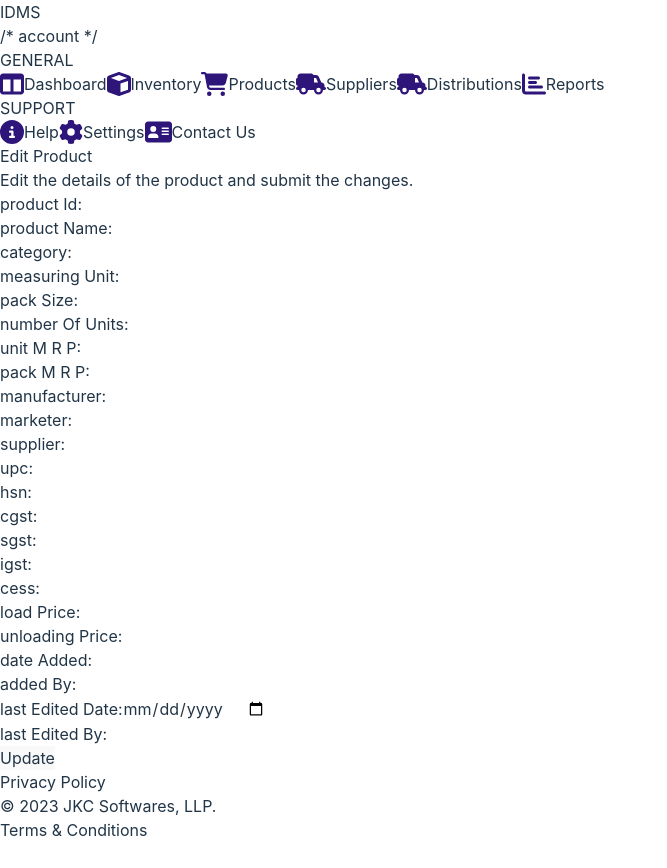
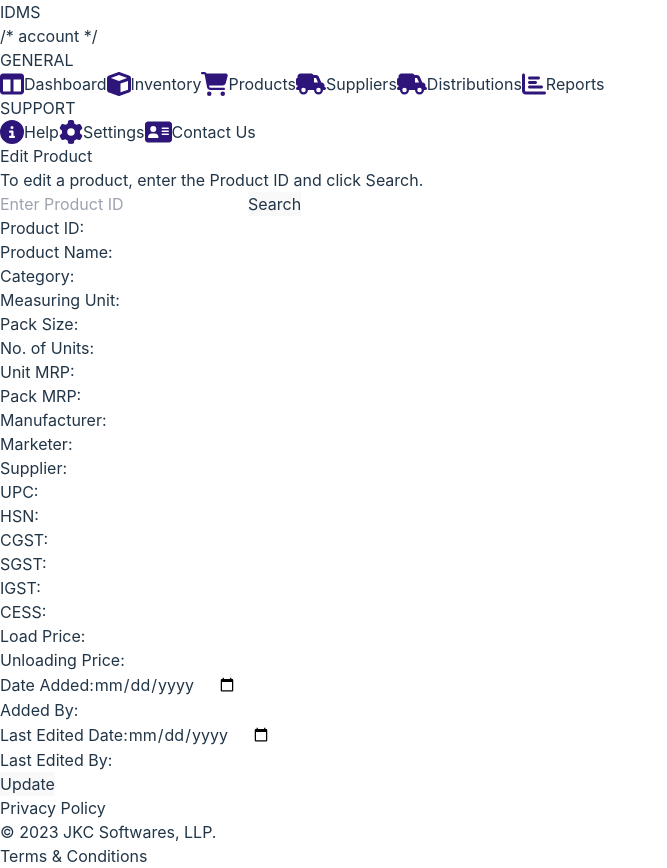
Before and after one commit to JKCSoftwares-Interns/IDMS, a React (Vite) app in the folder client/: page /inventory/editproducts in a window 1280 px wide. Shown: the whole page, without its empty margins (0-667 px from the left). Before the commit the page ends 842 px from the top, so only its background shows below. Built offline with nearby package versions, Linux system fonts and the light colour scheme; no server answers.

Commit message:
refactor: Update date format in data.json and editProduct page

```diff
--- a/client/src/Pages/inventory/editProducts.jsx
+++ b/client/src/Pages/inventory/editProducts.jsx
@@ -1,46 +1,82 @@
-import React, { useState, useEffect } from 'react';
+import React, { useState, useEffect } from "react";
 
-const editProducts = () => {
+const AddProducts = () => {
+  const [products, setProducts] = useState([]);
+  const [searchId, setSearchId] = useState("");
   const [formData, setFormData] = useState({
-        productId: '',
-        productName: '',
-        category: '',
-        measuringUnit: '',
-        packSize: '',
-        numberOfUnits: '',
-        unitMRP: '',
-        packMRP: '',
-        manufacturer: '',
-        marketer: '',
-        supplier: '',
-        upc: '',
-        hsn: '',
-        cgst: '',
-        sgst: '',
-        igst: '',
-        cess: '',
-        loadPrice: '',
-        unloadingPrice: '',
-        dateAdded: '',
-        addedBy: '',
-        lastEditedDate: '',
-        lastEditedBy: '',
+    productId: "",
+    productName: "",
+    category: "",
+    measuringUnit: "",
+    packSize: "",
+    numberOfUnits: "",
+    unitMRP: "",
+    packMRP: "",
+    manufacturer: "",
+    marketer: "",
+    supplier: "",
+    upc: "",
+    hsn: "",
+    cgst: "",
+    sgst: "",
+    igst: "",
+    cess: "",
+    loadPrice: "",
+    unloadingPrice: "",
+    dateAdded: "",
+    addedBy: "",
+    lastEditedDate: "",
+    lastEditedBy: "",
   });
+  const [productFound, setProductFound] = useState(true);
 
-    // Fetch product data from JSON file
   useEffect(() => {
-        const fetchProductData = async () => {
-            try {
-                const response = await fetch('/client/data.json'); //json path
-                const data = await response.json();
-                setFormData(data);
-            } catch (error) {
-                console.error('Error fetching product data:', error);
+    // Fetch the product data from data.json
+    fetch("/data.json")
+      .then((response) => response.json())
+      .then((data) => setProducts(data))
+      .catch((error) => console.error("Error fetching product data:", error));
+  }, []);
+
+  const handleSearchChange = (e) => {
+    setSearchId(e.target.value);
+  };
+
+  const handleSearch = (e) => {
+    e.preventDefault();
+    const result = products.find((product) => product.productId === searchId);
+    if (result) {
+      setFormData(result);
+      setProductFound(true);
+    } else {
+      setFormData({
+        productId: "",
+        productName: "",
+        category: "",
+        measuringUnit: "",
+        packSize: "",
+        numberOfUnits: "",
+        unitMRP: "",
+        packMRP: "",
+        manufacturer: "",
+        marketer: "",
+        supplier: "",
+        upc: "",
+        hsn: "",
+        cgst: "",
+        sgst: "",
+        igst: "",
+        cess: "",
+        loadPrice: "",
+        unloadingPrice: "",
+        dateAdded: "",
+        addedBy: "",
+        lastEditedDate: "",
+        lastEditedBy: "",
+      });
+      setProductFound(false);
     }
   };
-
-        fetchProductData();
-    }, []);
 
   const handleChange = (e) => {
     const { name, value } = e.target;
@@ -52,42 +88,115 @@ const editProducts = () => {
 
   const handleSubmit = (e) => {
     e.preventDefault();
-        console.log('Form submitted:', formData);
-        // You can add your update logic here, such as sending data to a server.
+    const updatedFormData = {
+      ...formData,
+      lastEditedDate: new Date().toISOString().split("T")[0], // Format date as YYYY-MM-DD
+      lastEditedBy: "Current User", // Replace with actual user name
+    };
+    setFormData(updatedFormData);
+    console.log("Form submitted:", updatedFormData);
+    // You can add your form submission logic here, such as sending data to a server.
   };
 
   return (
-        <form onSubmit={handleSubmit} className="w-full mx-auto p-4 border border-gray-300 rounded">
+    <div>
+      <form
+        onSubmit={handleSearch}
+        className="w-full mx-auto p-4 border border-gray-300 rounded mb-6"
+      >
         <div className="flex flex-col items-center">
           <h1 className="text-4xl p-{4.5rem}">Edit Product</h1>
-                <p className='text-2xl pt-5 pb-10'>Edit the details of the product and submit the changes.</p>
+          <p className="text-2xl pt-5 pb-10">
+            To edit a product, enter the Product ID and click Search.
+          </p>
         </div>
+        <div className="flex justify-center mb-4">
+          <input
+            type="text"
+            value={searchId}
+            onChange={handleSearchChange}
+            placeholder="Enter Product ID"
+            className="w-1/2 p-2 border border-gray-300 rounded"
+          />
+          <button
+            type="submit"
+            className="ml-4 px-4 py-2 bg-blue-500 text-white rounded hover:bg-blue-700"
+          >
+            Search
+          </button>
+        </div>
+      </form>
 
-            <div className="grid grid-cols-1 sm:grid-cols-2 md:grid-cols-3 gap-4">
-                {Object.keys(formData).map((fieldName) => (
-                    <div key={fieldName} className="mb-4">
-                        <label htmlFor={fieldName} className="block mb-2">
-                            {fieldName.replace(/([A-Z])/g, ' $1') + ':'}
+      {!productFound && (
+        <div className="text-center text-red-500 mb-4">Product not found</div>
+      )}
+
+      <form
+        onSubmit={handleSubmit}
+        className="w-full mx-auto p-4 border border-gray-300 rounded"
+      >
+        <div className="grid grid-cols-1 sm:grid-cols-2 md:grid-cols-4 gap-4">
+          {[
+            {
+              label: "Product ID",
+              name: "productId",
+              type: "text",
+              readOnly: true,
+            },
+            { label: "Product Name", name: "productName", type: "text" },
+            { label: "Category", name: "category", type: "text" },
+            { label: "Measuring Unit", name: "measuringUnit", type: "text" },
+            { label: "Pack Size", name: "packSize", type: "number" },
+            { label: "No. of Units", name: "numberOfUnits", type: "number" },
+            { label: "Unit MRP", name: "unitMRP", type: "number" },
+            { label: "Pack MRP", name: "packMRP", type: "number" },
+            { label: "Manufacturer", name: "manufacturer", type: "text" },
+            { label: "Marketer", name: "marketer", type: "text" },
+            { label: "Supplier", name: "supplier", type: "text" },
+            { label: "UPC", name: "upc", type: "number" },
+            { label: "HSN", name: "hsn", type: "number" },
+            { label: "CGST", name: "cgst", type: "number" },
+            { label: "SGST", name: "sgst", type: "number" },
+            { label: "IGST", name: "igst", type: "number" },
+            { label: "CESS", name: "cess", type: "number" },
+            { label: "Load Price", name: "loadPrice", type: "number" },
+            {
+              label: "Unloading Price",
+              name: "unloadingPrice",
+              type: "number",
+            },
+            { label: "Date Added", name: "dateAdded", type: "date" },
+            { label: "Added By", name: "addedBy", type: "text" },
+            { label: "Last Edited Date", name: "lastEditedDate", type: "date" },
+            { label: "Last Edited By", name: "lastEditedBy", type: "text" },
+          ].map((field) => (
+            <div key={field.name} className="mb-4">
+              <label htmlFor={field.name} className="block mb-2">
+                {field.label}:
               </label>
               <input
-                            type={fieldName.includes('Date') ? 'date' : 'text'}
-                            id={fieldName}
-                            name={fieldName}
-                            value={formData[fieldName]}
+                type={field.type}
+                id={field.name}
+                name={field.name}
+                value={formData[field.name]}
                 onChange={handleChange}
                 className="w-full p-2 border border-gray-300 rounded"
+                readOnly={field.name === "productId" && formData.productId}
               />
             </div>
           ))}
         </div>
-
         <div className="flex justify-center">
-                <button type="submit" className="inline-block mx-auto px-4 py-2 bg-blue-500 text-white rounded hover:bg-blue-700">
+          <button
+            type="submit"
+            className="inline-block mx-auto px-4 py-2 bg-blue-500 text-white rounded hover:bg-blue-700"
+          >
             Update
           </button>
         </div>
       </form>
+    </div>
   );
 };
 
-export default editProducts;
+export default AddProducts;
```
Also changed, not shown: client/data.json. Lines whose indentation alone changed are shown as unchanged.
